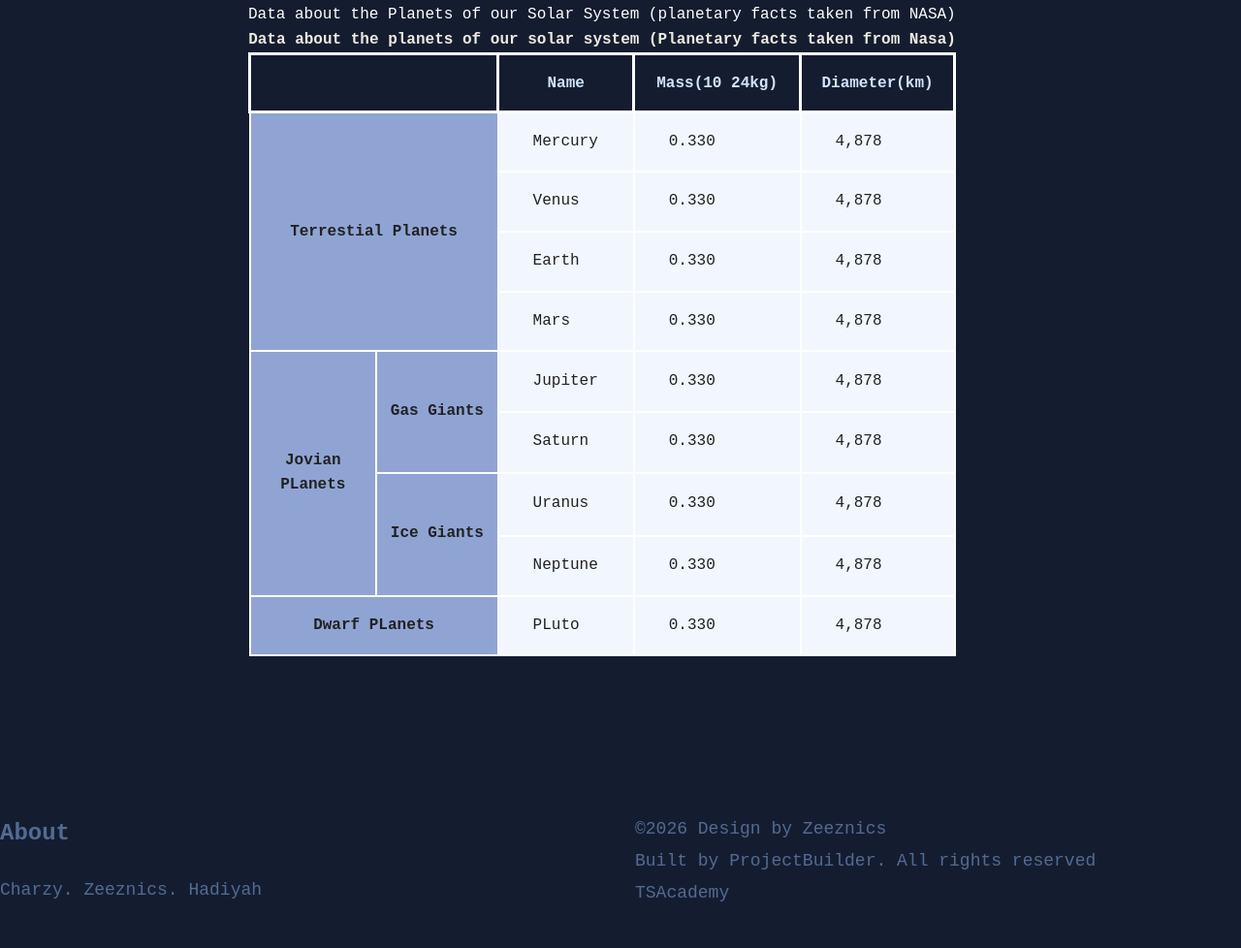
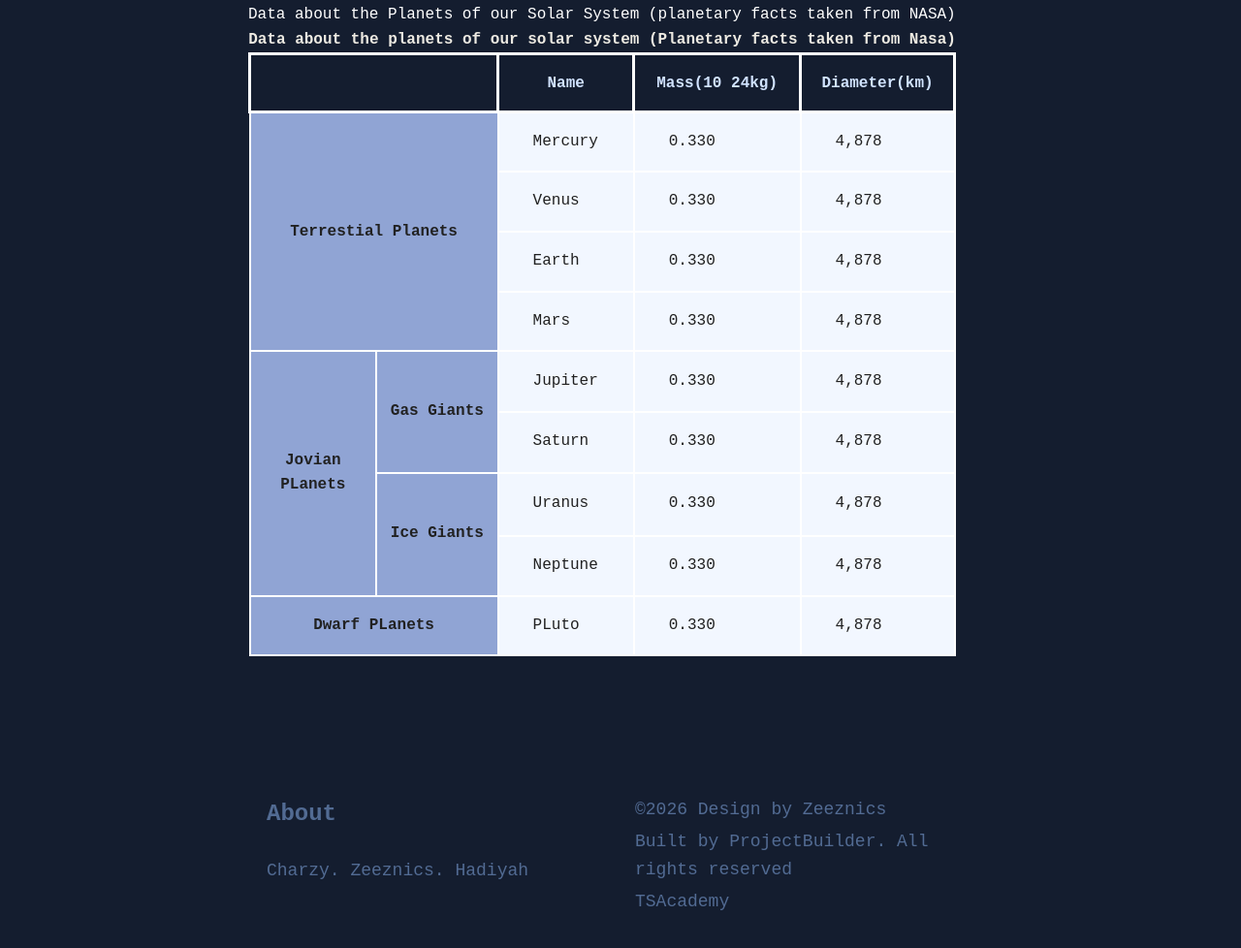
Before and after one commit to aliwizyk-blip/TSA-frontend-capstone-project, a plain HTML site: page index.html in a window 1280 px wide. Shown: the part 513-1491 px from the top of the page at 97% size. After the commit the page ends 1457 px from the top, so only its background shows below. Drawn offline with nearby package versions, Linux system fonts and the light colour scheme; no server answers.

Commit message:
center the footer alignment

```diff
--- a/styles.css
+++ b/styles.css
@@ -535,36 +535,51 @@ td {
   left: 256.11px;
   border: 2px solid #FFFFFF;
 }
+
 /* FOOTER SECTION by Hadiyah*/
 .footer {
   display: flex;
   justify-content: space-between;
-  align-items: flex-start;
+
+  /* change to center */
+  margin-left: auto;
+  margin-right: auto;
+
+
   gap: 30px;
-  margin-top: 60px;
+  margin-top: var(--space-4);
   padding: 24px 0 40px;
   color: #526b93;
   font-size: 18px;
   line-height: 1.6;
+  width: 730px;
+  height: 52.08px
 }
+
 .footer-about,
 .footer-credit {
+
   flex: 1;
+
 }
+
 .footer h3 {
   font-size: 24px;
   font-weight: 600;
   margin: 0 0 24px;
 }
+
 .footer p {
   margin: 0 0 4px;
 }
+
 @media (max-width: 600px) {
   .footer {
     flex-direction: column;
     gap: 24px;
   }
 }
+
 */
 /* Tablets */
 @media (max-width: 768px) {
```
